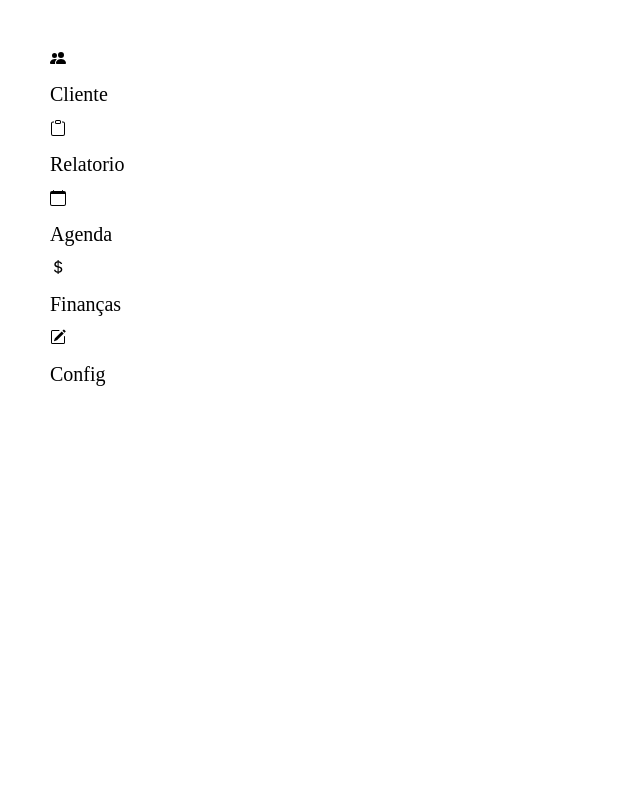
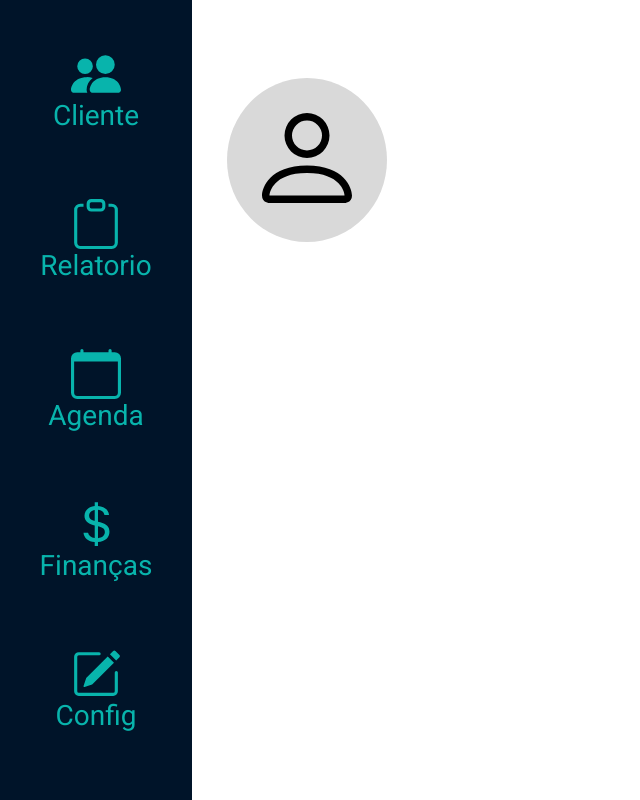
Before and after one commit to viktorortelan/tccKeeh, a React (Create React App) app: page / in a window 1280 px wide. Shown: the whole page, without its empty margins (0-640 px from the left). Built offline with nearby package versions, Linux system fonts and the light colour scheme.

Commit message:
subindo a tela do cliente

```diff
--- a/src/index.scss
+++ b/src/index.scss
@@ -1,13 +1,9 @@
-body {
+@import url('https://fonts.googleapis.com/css2?family=Roboto:ital,wght@0,100;0,300;0,400;0,500;0,700;0,900;1,100;1,300;1,400;1,500;1,700;1,900&display=swap');
+
+*{
   margin: 0;
-  font-family: -apple-system, BlinkMacSystemFont, 'Segoe UI', 'Roboto', 'Oxygen',
-    'Ubuntu', 'Cantarell', 'Fira Sans', 'Droid Sans', 'Helvetica Neue',
-    sans-serif;
-  -webkit-font-smoothing: antialiased;
-  -moz-osx-font-smoothing: grayscale;
+  padding: 0;
+  box-sizing: border-box;
+  font-family: 'Roboto';
+
 }
-
-code {
-  font-family: source-code-pro, Menlo, Monaco, Consolas, 'Courier New',
-    monospace;
-}
--- a/src/pages/home/index.jsx
+++ b/src/pages/home/index.jsx
@@ -1,5 +1,5 @@
 import './index.scss';
-
+import { Link } from 'react-router-dom';
 
 
 export default function Home() {
@@ -7,20 +7,20 @@
     return(
         <div className="home">
 
-            <div className="icons">
+            <div className="menu">
 
-                <div className="picons">
+                <Link className="picons">
 
-                    <svg id='icons' xmlns="http://www.w3.org/2000/svg" width="16" height="16" fill="currentColor" class="bi bi-people-fill" viewBox="0 0 16 16">
+                    <svg id='icons' xmlns="http://www.w3.org/2000/svg" width="50" height="50" fill="#08B4AC" class="bi bi-people-fill" viewBox="0 0 16 16">
                     <path d="M7 14s-1 0-1-1 1-4 5-4 5 3 5 4-1 1-1 1zm4-6a3 3 0 1 0 0-6 3 3 0 0 0 0 6m-5.784 6A2.24 2.24 0 0 1 5 13c0-1.355.68-2.75 1.936-3.72A6.3 6.3 0 0 0 5 9c-4 0-5 3-5 4s1 1 1 1zM4.5 8a2.5 2.5 0 1 0 0-5 2.5 2.5 0 0 0 0 5"/>
                     </svg>
 
                     <h1> Cliente </h1>
-                </div>
+                </Link>
 
                 <div className="picons">
 
-                    <svg xmlns="http://www.w3.org/2000/svg" width="16" height="16" fill="currentColor" class="bi bi-clipboard" viewBox="0 0 16 16">
+                    <svg id='icons' xmlns="http://www.w3.org/2000/svg" width="50" height="50" fill="#08B4AC" class="bi bi-clipboard" viewBox="0 0 16 16">
                     <path d="M4 1.5H3a2 2 0 0 0-2 2V14a2 2 0 0 0 2 2h10a2 2 0 0 0 2-2V3.5a2 2 0 0 0-2-2h-1v1h1a1 1 0 0 1 1 1V14a1 1 0 0 1-1 1H3a1 1 0 0 1-1-1V3.5a1 1 0 0 1 1-1h1z"/>
                     <path d="M9.5 1a.5.5 0 0 1 .5.5v1a.5.5 0 0 1-.5.5h-3a.5.5 0 0 1-.5-.5v-1a.5.5 0 0 1 .5-.5zm-3-1A1.5 1.5 0 0 0 5 1.5v1A1.5 1.5 0 0 0 6.5 4h3A1.5 1.5 0 0 0 11 2.5v-1A1.5 1.5 0 0 0 9.5 0z"/>
                     </svg>
@@ -30,7 +30,7 @@
 
                 <div className="picons">
 
-                    <svg xmlns="http://www.w3.org/2000/svg" width="16" height="16" fill="currentColor" class="bi bi-calendar" viewBox="0 0 16 16">
+                    <svg id='icons' xmlns="http://www.w3.org/2000/svg" width="50" height="50" fill="#08B4AC" class="bi bi-calendar" viewBox="0 0 16 16">
                     <path d="M3.5 0a.5.5 0 0 1 .5.5V1h8V.5a.5.5 0 0 1 1 0V1h1a2 2 0 0 1 2 2v11a2 2 0 0 1-2 2H2a2 2 0 0 1-2-2V3a2 2 0 0 1 2-2h1V.5a.5.5 0 0 1 .5-.5M1 4v10a1 1 0 0 0 1 1h12a1 1 0 0 0 1-1V4z"/>
                     </svg>
 
@@ -39,7 +39,7 @@
 
                 <div className="picons">
 
-                    <svg xmlns="http://www.w3.org/2000/svg" width="16" height="16" fill="currentColor" class="bi bi-currency-dollar" viewBox="0 0 16 16">
+                    <svg id='icons' xmlns="http://www.w3.org/2000/svg" width="50" height="50" fill="#08B4AC" class="bi bi-currency-dollar" viewBox="0 0 16 16">
                     <path d="M4 10.781c.148 1.667 1.513 2.85 3.591 3.003V15h1.043v-1.216c2.27-.179 3.678-1.438 3.678-3.3 0-1.59-.947-2.51-2.956-3.028l-.722-.187V3.467c1.122.11 1.879.714 2.07 1.616h1.47c-.166-1.6-1.54-2.748-3.54-2.875V1H7.591v1.233c-1.939.23-3.27 1.472-3.27 3.156 0 1.454.966 2.483 2.661 2.917l.61.162v4.031c-1.149-.17-1.94-.8-2.131-1.718zm3.391-3.836c-1.043-.263-1.6-.825-1.6-1.616 0-.944.704-1.641 1.8-1.828v3.495l-.2-.05zm1.591 1.872c1.287.323 1.852.859 1.852 1.769 0 1.097-.826 1.828-2.2 1.939V8.73z"/>
                     </svg>
 
@@ -49,7 +49,7 @@
 
                 <div className="picons">
 
-                    <svg xmlns="http://www.w3.org/2000/svg" width="16" height="16" fill="currentColor" class="bi bi-pencil-square" viewBox="0 0 16 16">
+                    <svg id='icons' xmlns="http://www.w3.org/2000/svg" width="50" height="50" fill="#08B4AC" class="bi bi-pencil-square" viewBox="0 0 16 16">
                     <path d="M15.502 1.94a.5.5 0 0 1 0 .706L14.459 3.69l-2-2L13.502.646a.5.5 0 0 1 .707 0l1.293 1.293zm-1.75 2.456-2-2L4.939 9.21a.5.5 0 0 0-.121.196l-.805 2.414a.25.25 0 0 0 .316.316l2.414-.805a.5.5 0 0 0 .196-.12l6.813-6.814z"/>
                     <path fill-rule="evenodd" d="M1 13.5A1.5 1.5 0 0 0 2.5 15h11a1.5 1.5 0 0 0 1.5-1.5v-6a.5.5 0 0 0-1 0v6a.5.5 0 0 1-.5.5h-11a.5.5 0 0 1-.5-.5v-11a.5.5 0 0 1 .5-.5H9a.5.5 0 0 0 0-1H2.5A1.5 1.5 0 0 0 1 2.5z"/>
                     </svg>
@@ -58,6 +58,14 @@
                 </div>
             </div>
 
+            <div className="people">
+
+                <div className="arrumar">
+                    <svg xmlns="http://www.w3.org/2000/svg" width="120" height="120" fill="currentColor" class="bi bi-person" viewBox="0 0 16 16">
+                    <path d="M8 8a3 3 0 1 0 0-6 3 3 0 0 0 0 6m2-3a2 2 0 1 1-4 0 2 2 0 0 1 4 0m4 8c0 1-1 1-1 1H3s-1 0-1-1 1-4 6-4 6 3 6 4m-1-.004c-.001-.246-.154-.986-.832-1.664C11.516 10.68 10.289 10 8 10s-3.516.68-4.168 1.332c-.678.678-.83 1.418-.832 1.664z"/>
+                    </svg>
+                </div>
+            </div>
         </div>
     )
 }
--- a/src/pages/home/index.scss
+++ b/src/pages/home/index.scss
@@ -1,10 +1,57 @@
 .home {
     display: flex;
-    flex-direction: column;
-    padding: 50px;
+    flex-direction: row;
+    height: 100vh;
+    width: 100%;
+    border-radius: 0px 0px 0px 50px;
+    .menu{
+        display: flex;
+        flex-direction: column ;
+        background-color: #001429;
+        padding-top: 15px;
+        width: 15%;
+        height: 100vh;
+        border-radius: 0px 0px 0px 0px;
 
-    h1{
-        font: 300 20px 'Rodoto';
+        .picons {
+            display: flex;
+            flex-direction: column;
+            justify-content: center;
+            cursor: pointer;
+            align-items: center;
+            height: 150px;
+            transition: .3s;
+            width: 100%;
+            text-decoration: none;
+
+            img{
+                background-color: #08B4AC;
+            }
+
+            h1{
+                font: 400 28px Roboto ;
+                color: #08B4AC;
+
+            }
+        }
+        .picons:hover{
+            background-color: #08b4abaf;
+
+        }
+    }
+
+    .people{
+
+        display: flex;
+        flex-direction: column;
+        height: 40%;
+        padding: 35px;
+        justify-content: space-around;
+        .arrumar{
+            background-color: #D9D9D9;
+            border-radius: 50%;
+            padding: 20px;
+        }
     }
 
 }
```
